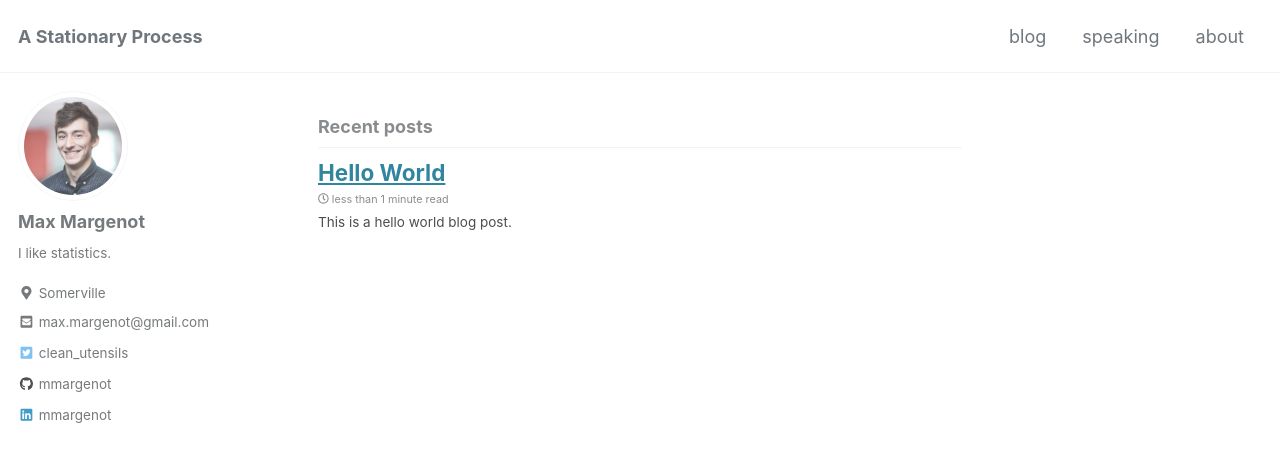
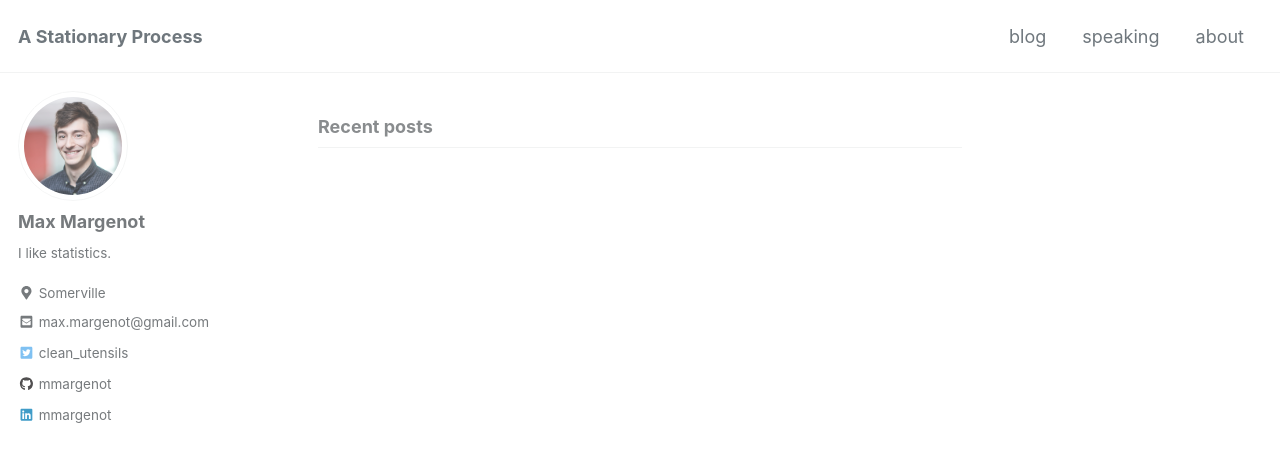
Before and after one commit to mmargenot/stationaryprocess.com, a Jekyll site: the page built from index.html, in a window 1280 px wide and 900 px high. Shown: the top 462 px of the window. Built offline with Jekyll 4.4.1, drawn with Linux system fonts in a browser that asks for light colours; cached includes are drawn as plain includes; nearby versions of some CDN libraries; the list of posts is cut into pages by our own code.

Commit message:
MAINT: removed third party theme for gh-pages

```diff
--- a/_config.yml
+++ b/_config.yml
@@ -10,7 +10,7 @@
 # Review documentation to determine if you should use `theme` or `remote_theme`
 # https://mmistakes.github.io/minimal-mistakes/docs/quick-start-guide/#installing-the-theme
 
-theme                  : "minimal-mistakes-jekyll"
+theme                  : #"minimal-mistakes-jekyll"
 # remote_theme           : "mmistakes/minimal-mistakes"
 minimal_mistakes_skin    : "default" # "air", "aqua", "contrast", "dark", "dirt", "neon", "mint", "plum", "sunrise"
 
--- a/_posts/2019-02-14-hello-world.md
+++ /dev/null
@@ -1,5 +0,0 @@
----
-title: "Hello World"
----
-
-This is a hello world blog post.
```
